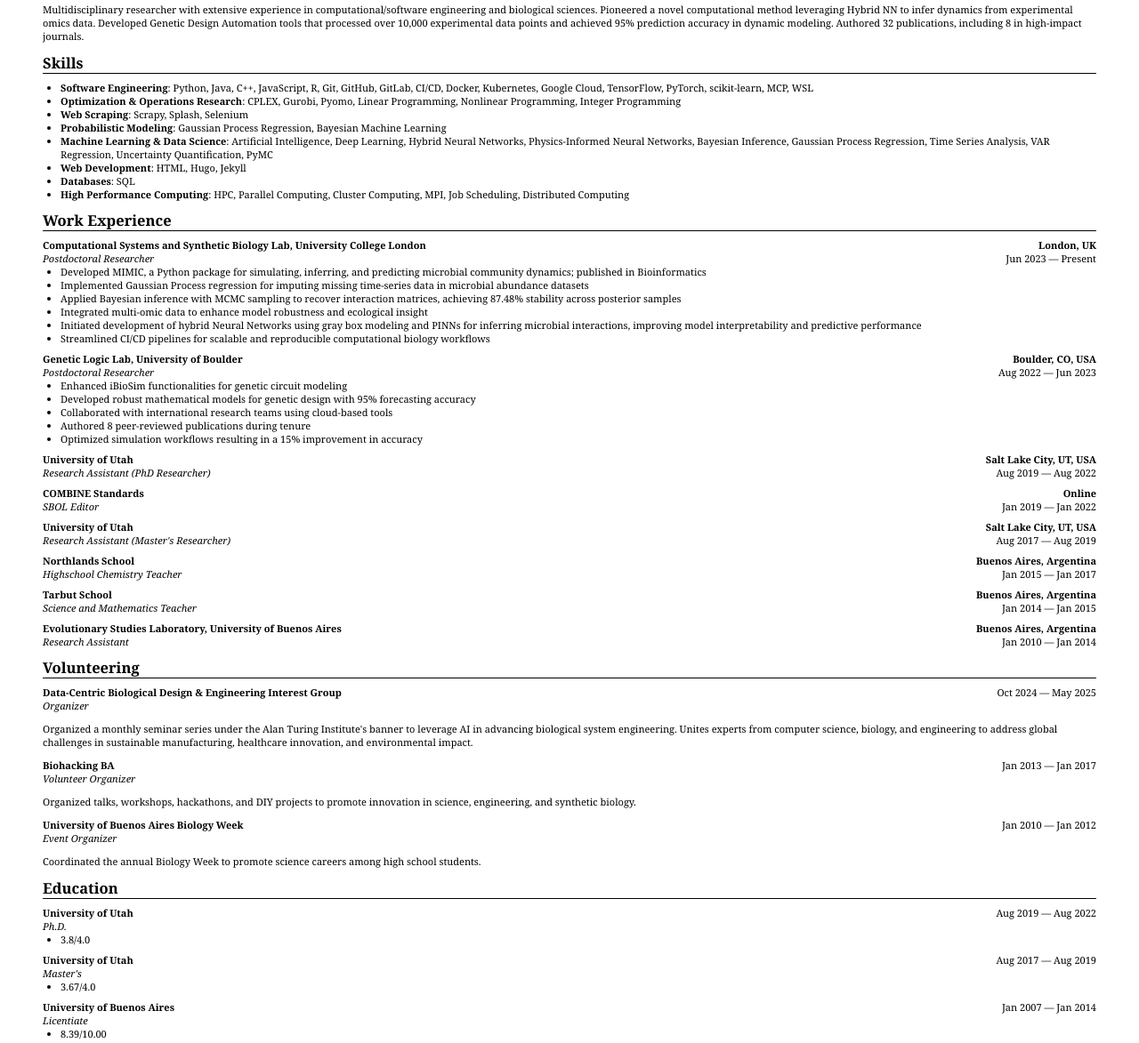
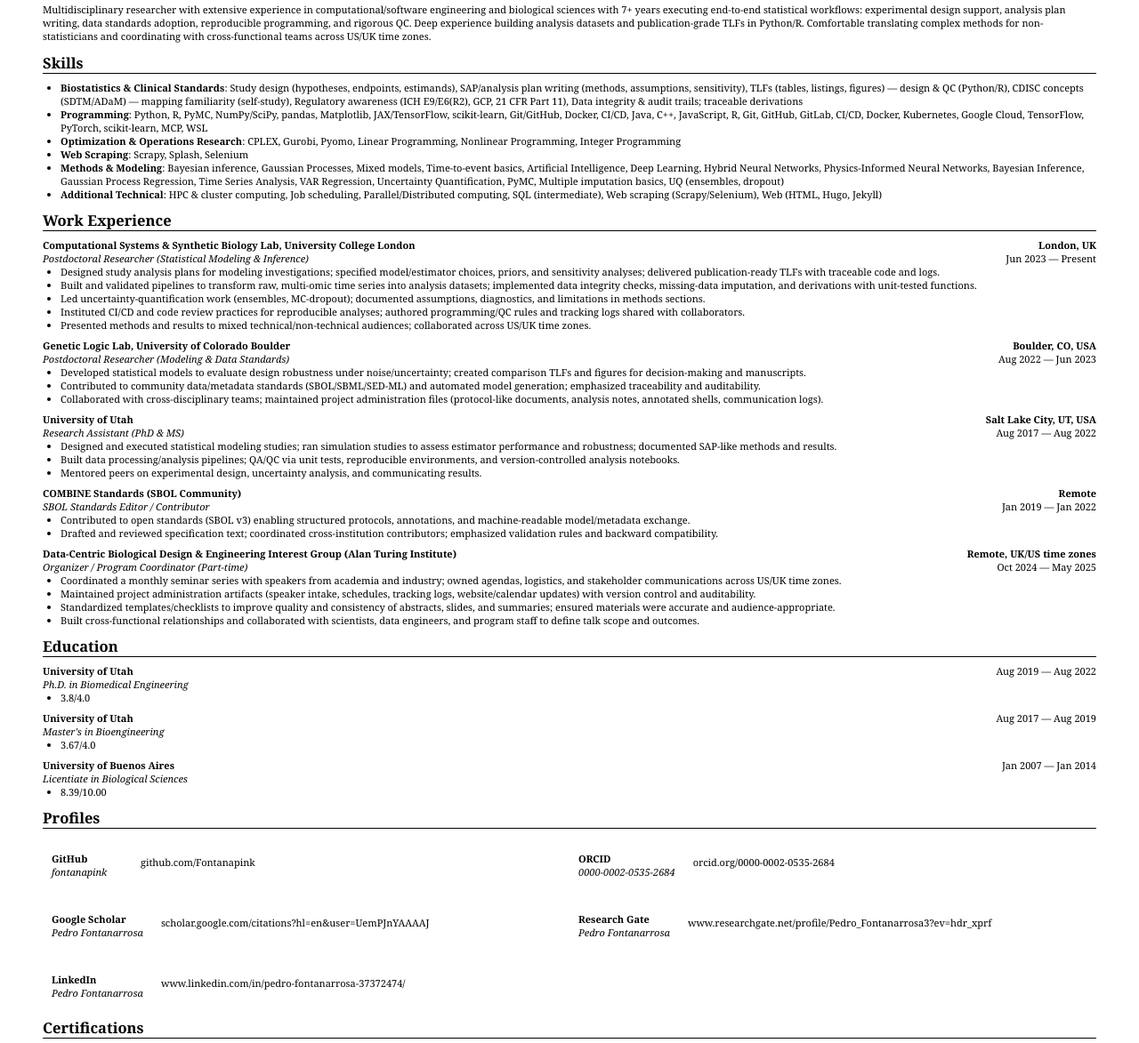
Before and after one commit to Fontanapink/Resume-PedroFontanarrosa, a website: page docs/temp-pdf.html in a window 1280 px wide. Shown: the part 122-1295 px from the top of the page at 89% size. Drawn offline with Linux system fonts and the light colour scheme.

Commit message:
Revise resume and CV for clarity and accuracy
Updated cv.pdf, temp-pdf.html, and resumeCapgemini.JSON to improve clarity, accuracy, and consistency in professional experience, skills, and project descriptions. Enhanced statistical modeling, data standards, and technical skills sections; refined work history and project highlights; added new projects and updated education details.

```diff
--- a/docs/temp-pdf.html
+++ b/docs/temp-pdf.html
@@ -163,11 +163,11 @@ a {
             <section id="basics">
                 <h1>Pedro Fontanarrosa</h1>
                 <div class="contact centered">
-            <span class="vertical-separator">Multidisciplinary Researcher &amp; Software Engineer in Synthetic Biology</span><span class="vertical-separator"><a href="mailto:pfontanarrosa@gmail.com">pfontanarrosa@gmail.com</a></span><span class="vertical-separator">+1 530-277-7641</span>        <span class="vertical-separator">Nevada City, US</span>
+            <span class="vertical-separator">Multidisciplinary Researcher &amp; Software Engineer | Statistical Modeling &amp; Data Standards</span><span class="vertical-separator"><a href="mailto:pfontanarrosa@gmail.com">pfontanarrosa@gmail.com</a></span><span class="vertical-separator">+1 530-277-7641</span>        <span class="vertical-separator">Nevada City, US</span>
             <span class="vertical-separator"><a href="https://fontanapink.github.io/Resume-PedroFontanarrosa/">fontanapink.github.io/Resume-PedroFontanarrosa/</a></span>    </div>
                 <div class="summary">
                     <h2>Summary</h2>
-                    <p>Multidisciplinary researcher with extensive experience in computational/software engineering and biological sciences. Pioneered a novel computational method leveraging Hybrid NN to infer dynamics from experimental omics data. Developed Genetic Design Automation tools that processed over 10,000 experimental data points and achieved 95% prediction accuracy in dynamic modeling. Authored 32 publications, including 8 in high-impact journals.</p>
+                    <p>Multidisciplinary researcher with extensive experience in computational/software engineering and biological sciences with 7+ years executing end-to-end statistical workflows: experimental design support, analysis plan writing, data standards adoption, reproducible programming, and rigorous QC. Deep experience building analysis datasets and publication-grade TLFs in Python/R. Comfortable translating complex methods for non-statisticians and coordinating with cross‑functional teams across US/UK time zones.</p>
                 </div>
             </section>
         </div>
@@ -176,7 +176,10 @@ a {
                 <h2>Skills</h2>
                 <ul class="item">
                     <li>
-                        <strong>Software Engineering</strong>: Python, Java, C++, JavaScript, R, Git, GitHub, GitLab, CI/CD, Docker, Kubernetes, Google Cloud, TensorFlow, PyTorch, scikit-learn, MCP, WSL
+                        <strong>Biostatistics &amp; Clinical Standards</strong>: Study design (hypotheses, endpoints, estimands), SAP/analysis plan writing (methods, assumptions, sensitivity), TLFs (tables, listings, figures) — design & QC (Python/R), CDISC concepts (SDTM/ADaM) — mapping familiarity (self‑study), Regulatory awareness (ICH E9/E6(R2), GCP, 21 CFR Part 11), Data integrity & audit trails; traceable derivations
+                    </li>
+                    <li>
+                        <strong>Programming</strong>: Python, R, PyMC, NumPy/SciPy, pandas, Matplotlib, JAX/TensorFlow, scikit‑learn, Git/GitHub, Docker, CI/CD, Java, C++, JavaScript, R, Git, GitHub, GitLab, CI/CD, Docker, Kubernetes, Google Cloud, TensorFlow, PyTorch, scikit-learn, MCP, WSL
                     </li>
                     <li>
                         <strong>Optimization &amp; Operations Research</strong>: CPLEX, Gurobi, Pyomo, Linear Programming, Nonlinear Programming, Integer Programming
@@ -185,19 +188,10 @@ a {
                         <strong>Web Scraping</strong>: Scrapy, Splash, Selenium
                     </li>
                     <li>
-                        <strong>Probabilistic Modeling</strong>: Gaussian Process Regression, Bayesian Machine Learning
+                        <strong>Methods &amp; Modeling</strong>: Bayesian inference, Gaussian Processes, Mixed models, Time‑to‑event basics, Artificial Intelligence, Deep Learning, Hybrid Neural Networks, Physics-Informed Neural Networks, Bayesian Inference, Gaussian Process Regression, Time Series Analysis, VAR Regression, Uncertainty Quantification, PyMC, Multiple imputation basics, UQ (ensembles, dropout)
                     </li>
                     <li>
-                        <strong>Machine Learning &amp; Data Science</strong>: Artificial Intelligence, Deep Learning, Hybrid Neural Networks, Physics-Informed Neural Networks, Bayesian Inference, Gaussian Process Regression, Time Series Analysis, VAR Regression, Uncertainty Quantification, PyMC
-                    </li>
-                    <li>
-                        <strong>Web Development</strong>: HTML, Hugo, Jekyll
-                    </li>
-                    <li>
-                        <strong>Databases</strong>: SQL
-                    </li>
-                    <li>
-                        <strong>High Performance Computing</strong>: HPC, Parallel Computing, Cluster Computing, MPI, Job Scheduling, Distributed Computing
+                        <strong>Additional Technical</strong>: HPC & cluster computing, Job scheduling, Parallel/Distributed computing, SQL (intermediate), Web scraping (Scrapy/Selenium), Web (HTML, Hugo, Jekyll)
                     </li>
                 </ul>
             </section>
@@ -208,10 +202,10 @@ a {
             <div class="item">
                 <div class="item-header">
                     <div class="item-header-title">
-                        Computational Systems and Synthetic Biology Lab, University College London
+                        Computational Systems &amp; Synthetic Biology Lab, University College London
                     </div>
                     <div class="item-header-subtitle">
-                        Postdoctoral Researcher
+                        Postdoctoral Researcher (Statistical Modeling &amp; Inference)
                     </div>
                 </div>
                 <div class="item-details">
@@ -225,20 +219,19 @@ a {
                 <div class="clearfix"></div>
 
                         <ul class="highlights">
-                            <li>Developed MIMIC, a Python package for simulating, inferring, and predicting microbial community dynamics; published in Bioinformatics</li>
-                            <li>Implemented Gaussian Process regression for imputing missing time-series data in microbial abundance datasets</li>
-                            <li>Applied Bayesian inference with MCMC sampling to recover interaction matrices, achieving 87.48% stability across posterior samples</li>
-                            <li>Integrated multi-omic data to enhance model robustness and ecological insight</li>
-                            <li>Initiated development of hybrid Neural Networks using gray box modeling and PINNs for inferring microbial interactions, improving model interpretability and predictive performance</li>
-                            <li>Streamlined CI/CD pipelines for scalable and reproducible computational biology workflows</li>
+                            <li>Designed study analysis plans for modeling investigations; specified model/estimator choices, priors, and sensitivity analyses; delivered publication-ready TLFs with traceable code and logs.</li>
+                            <li>Built and validated pipelines to transform raw, multi‑omic time series into analysis datasets; implemented data integrity checks, missing-data imputation, and derivations with unit-tested functions.</li>
+                            <li>Led uncertainty-quantification work (ensembles, MC-dropout); documented assumptions, diagnostics, and limitations in methods sections.</li>
+                            <li>Instituted CI/CD and code review practices for reproducible analyses; authored programming/QC rules and tracking logs shared with collaborators.</li>
+                            <li>Presented methods and results to mixed technical/non‑technical audiences; collaborated across US/UK time zones.</li>
                         </ul>
             </div><div class="item">
                 <div class="item-header">
                     <div class="item-header-title">
-                        Genetic Logic Lab, University of Boulder
+                        Genetic Logic Lab, University of Colorado Boulder
                     </div>
                     <div class="item-header-subtitle">
-                        Postdoctoral Researcher
+                        Postdoctoral Researcher (Modeling &amp; Data Standards)
                     </div>
                 </div>
                 <div class="item-details">
@@ -252,11 +245,9 @@ a {
                 <div class="clearfix"></div>
 
                         <ul class="highlights">
-                            <li>Enhanced iBioSim functionalities for genetic circuit modeling</li>
-                            <li>Developed robust mathematical models for genetic design with 95% forecasting accuracy</li>
-                            <li>Collaborated with international research teams using cloud-based tools</li>
-                            <li>Authored 8 peer-reviewed publications during tenure</li>
-                            <li>Optimized simulation workflows resulting in a 15% improvement in accuracy</li>
+                            <li>Developed statistical models to evaluate design robustness under noise/uncertainty; created comparison TLFs and figures for decision‑making and manuscripts.</li>
+                            <li>Contributed to community data/metadata standards (SBOL/SBML/SED‑ML) and automated model generation; emphasized traceability and auditability.</li>
+                            <li>Collaborated with cross‑disciplinary teams; maintained project administration files (protocol‑like documents, analysis notes, annotated shells, communication logs).</li>
                         </ul>
             </div><div class="item">
                 <div class="item-header">
@@ -264,7 +255,7 @@ a {
                         University of Utah
                     </div>
                     <div class="item-header-subtitle">
-                        Research Assistant (PhD Researcher)
+                        Research Assistant (PhD &amp; MS)
                     </div>
                 </div>
                 <div class="item-details">
@@ -272,23 +263,28 @@ a {
                         Salt Lake City, UT, USA
                     </div>
                     <div class="date">
-                        Aug 2019 — Aug 2022
+                        Aug 2017 — Aug 2022
                     </div>
                 </div>
                 <div class="clearfix"></div>
 
+                        <ul class="highlights">
+                            <li>Designed and executed statistical modeling studies; ran simulation studies to assess estimator performance and robustness; documented SAP‑like methods and results.</li>
+                            <li>Built data processing/analysis pipelines; QA/QC via unit tests, reproducible environments, and version‑controlled analysis notebooks.</li>
+                            <li>Mentored peers on experimental design, uncertainty analysis, and communicating results.</li>
+                        </ul>
             </div><div class="item">
                 <div class="item-header">
                     <div class="item-header-title">
-                        COMBINE Standards
+                        COMBINE Standards (SBOL Community)
                     </div>
                     <div class="item-header-subtitle">
-                        SBOL Editor
+                        SBOL Standards Editor / Contributor
                     </div>
                 </div>
                 <div class="item-details">
                     <div class="item-details-title">
-                        Online
+                        Remote
                     </div>
                     <div class="date">
                         Jan 2019 — Jan 2022
@@ -296,145 +292,38 @@ a {
                 </div>
                 <div class="clearfix"></div>
 
+                        <ul class="highlights">
+                            <li>Contributed to open standards (SBOL v3) enabling structured protocols, annotations, and machine‑readable model/metadata exchange.</li>
+                            <li>Drafted and reviewed specification text; coordinated cross‑institution contributors; emphasized validation rules and backward compatibility.</li>
+                        </ul>
             </div><div class="item">
                 <div class="item-header">
                     <div class="item-header-title">
-                        University of Utah
+                        Data‑Centric Biological Design &amp; Engineering Interest Group (Alan Turing Institute)
                     </div>
                     <div class="item-header-subtitle">
-                        Research Assistant (Master&#x27;s Researcher)
+                        Organizer / Program Coordinator (Part‑time)
                     </div>
                 </div>
                 <div class="item-details">
                     <div class="item-details-title">
-                        Salt Lake City, UT, USA
+                        Remote, UK/US time zones
                     </div>
-                    <div class="date">
-                        Aug 2017 — Aug 2019
-                    </div>
-                </div>
-                <div class="clearfix"></div>
-
-            </div><div class="item">
-                <div class="item-header">
-                    <div class="item-header-title">
-                        Northlands School
-                    </div>
-                    <div class="item-header-subtitle">
-                        Highschool Chemistry Teacher
-                    </div>
-                </div>
-                <div class="item-details">
-                    <div class="item-details-title">
-                        Buenos Aires, Argentina
-                    </div>
-                    <div class="date">
-                        Jan 2015 — Jan 2017
-                    </div>
-                </div>
-                <div class="clearfix"></div>
-
-            </div><div class="item">
-                <div class="item-header">
-                    <div class="item-header-title">
-                        Tarbut School
-                    </div>
-                    <div class="item-header-subtitle">
-                        Science and Mathematics Teacher
-                    </div>
-                </div>
-                <div class="item-details">
-                    <div class="item-details-title">
-                        Buenos Aires, Argentina
-                    </div>
-                    <div class="date">
-                        Jan 2014 — Jan 2015
-                    </div>
-                </div>
-                <div class="clearfix"></div>
-
-            </div><div class="item">
-                <div class="item-header">
-                    <div class="item-header-title">
-                        Evolutionary Studies Laboratory, University of Buenos Aires
-                    </div>
-                    <div class="item-header-subtitle">
-                        Research Assistant
-                    </div>
-                </div>
-                <div class="item-details">
-                    <div class="item-details-title">
-                        Buenos Aires, Argentina
-                    </div>
-                    <div class="date">
-                        Jan 2010 — Jan 2014
-                    </div>
-                </div>
-                <div class="clearfix"></div>
-
-            </div></section>
-        </div>
-        <div class="section">
-            <section id="volunteer">
-                <h2>Volunteering</h2>
-            <div class="item">
-                <div class="item-header">
-                    <div class="item-header-title">
-                        Data-Centric Biological Design &amp; Engineering Interest Group
-                    </div>
-                    <div class="item-header-subtitle">
-                        Organizer
-                    </div>
-                </div>
-                <div class="item-details">
                     <div class="date">
                         Oct 2024 — May 2025
                     </div>
                 </div>
                 <div class="clearfix"></div>
-                        <div class="summary">
-                            <p>Organized a monthly seminar series under the Alan Turing Institute&#x27;s banner to leverage AI in advancing biological system engineering. Unites experts from computer science, biology, and engineering to address global challenges in sustainable manufacturing, healthcare innovation, and environmental impact.</p>
-                        </div>
 
-            </div><div class="item">
-                <div class="item-header">
-                    <div class="item-header-title">
-                        Biohacking BA
-                    </div>
-                    <div class="item-header-subtitle">
-                        Volunteer Organizer
-                    </div>
-                </div>
-                <div class="item-details">
-                    <div class="date">
-                        Jan 2013 — Jan 2017
-                    </div>
-                </div>
-                <div class="clearfix"></div>
-                        <div class="summary">
-                            <p>Organized talks, workshops, hackathons, and DIY projects to promote innovation in science, engineering, and synthetic biology.</p>
-                        </div>
-
-            </div><div class="item">
-                <div class="item-header">
-                    <div class="item-header-title">
-                        University of Buenos Aires Biology Week
-                    </div>
-                    <div class="item-header-subtitle">
-                        Event Organizer
-                    </div>
-                </div>
-                <div class="item-details">
-                    <div class="date">
-                        Jan 2010 — Jan 2012
-                    </div>
-                </div>
-                <div class="clearfix"></div>
-                        <div class="summary">
-                            <p>Coordinated the annual Biology Week to promote science careers among high school students.</p>
-                        </div>
-
+                        <ul class="highlights">
+                            <li>Coordinated a monthly seminar series with speakers from academia and industry; owned agendas, logistics, and stakeholder communications across US/UK time zones.</li>
+                            <li>Maintained project administration artifacts (speaker intake, schedules, tracking logs, website/calendar updates) with version control and auditability.</li>
+                            <li>Standardized templates/checklists to improve quality and consistency of abstracts, slides, and summaries; ensured materials were accurate and audience‑appropriate.</li>
+                            <li>Built cross‑functional relationships and collaborated with scientists, data engineers, and program staff to define talk scope and outcomes.</li>
+                        </ul>
             </div></section>
+        </div>
+        <div class="section">
         </div>
         <div class="section">
             <section id="education">
@@ -445,7 +334,7 @@ a {
                         University of Utah
                     </div>
                     <div class="item-header-subtitle">
-                        Ph.D.
+                        Ph.D. in Biomedical Engineering
                     </div>
                 </div>
                 <div class="item-details">
@@ -467,7 +356,7 @@ a {
                         University of Utah
                     </div>
                     <div class="item-header-subtitle">
-                        Master&#x27;s
+                        Master&#x27;s in Bioengineering
                     </div>
                 </div>
                 <div class="item-details">
@@ -489,7 +378,7 @@ a {
                         University of Buenos Aires
                     </div>
                     <div class="item-header-subtitle">
-                        Licentiate
+                        Licentiate in Biological Sciences
                     </div>
                 </div>
                 <div class="item-details">
@@ -648,7 +537,7 @@ a {
                         <strong>Data Science Bootcamp</strong> : THE ERDŐS INSTITUTE
                     </li>
                     <li>
-                        <strong>Machine Learning A-Z™: AI, Python &amp; R + ChatGPT Bonus [2023]</strong> : Udemy
+                        <strong>Machine Learning A‑Z™: AI, Python &amp; R + ChatGPT Bonus [2023]</strong> : Udemy
                     </li>
                     <li>
                         <strong>Optimization with Python: Solve Operations Research Problems</strong> : Udemy
@@ -675,6 +564,46 @@ a {
             </section>
         </div>
         <div class="section">
+            <section id="projects">
+              <h2>Projects</h2>
+              <div class="item">
+
+
+            <div class="item">
+                <div class="item-header">
+                    <div class="item-header-title">
+                        MIMIC — Modeling &amp; Inference of Microbiomes (Python)
+                    </div>
+                    <div class="item-header-subtitle">
+                        Open‑source package integrating simulation (gLV/VAR/CR), Bayesian inference, and uncertainty quantification; examples as Jupyter notebooks; reproducible workflows and documentation.
+                    </div>
+                </div>
+                <div class="item-details">
+                    <div class="url">
+                        [<a href="https://github.com/ucl-cssb/MIMIC">github.com/ucl-cssb/MIMIC</a>]
+                    </div>
+                </div>
+                <div class="clearfix"></div>
+            </div>
+
+
+
+            <div class="item">
+                <div class="item-header">
+                    <div class="item-header-title">
+                        PINN for Dynamics Inference
+                    </div>
+                    <div class="item-header-subtitle">
+                        Physics‑informed neural networks to infer interpretable interaction parameters; ablation studies and uncertainty quantification with deep ensembles and MC‑dropout; comprehensive diagnostics.
+                    </div>
+                </div>
+                <div class="item-details">
+                </div>
+                <div class="clearfix"></div>
+            </div>
+
+              </div>
+            </section>
         </div>
         <div class="section">
             <section id="awards">
```
Also changed, not shown: resumeCapgemini.JSON (+34 -22 lines), 1 other file.
